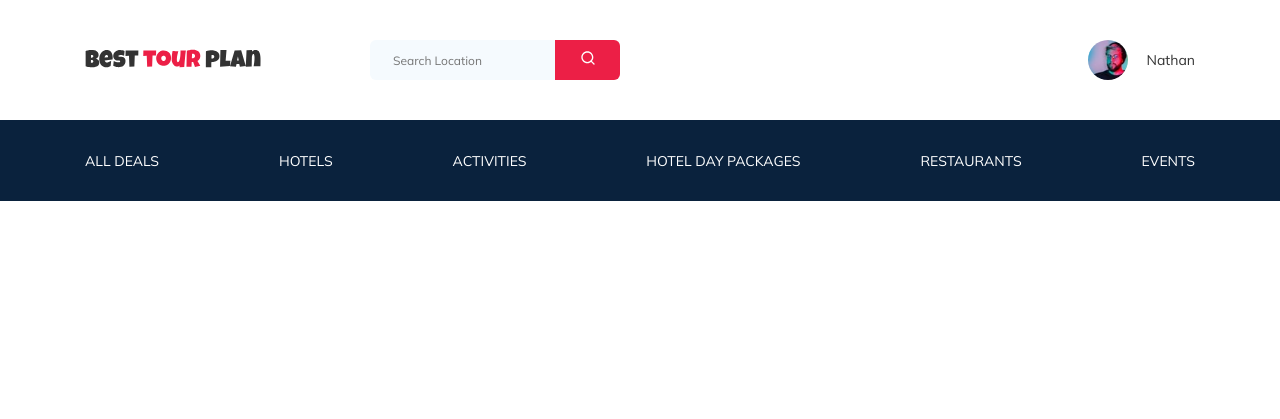
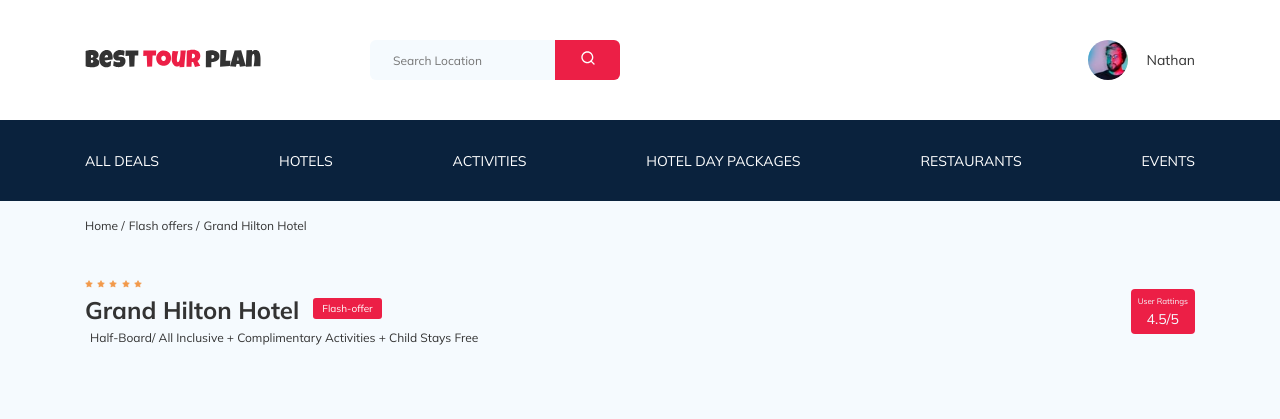
Before and after one commit to alexnik197/Tour-Plan, a PHP site: page / in a window 1280 px wide. Shown: the top 419 px of the page. Run offline with PHP 8.4, Linux system fonts and the light colour scheme.

Commit message:
create: breadcrumb and hotel-info

```diff
--- a/css/style.css
+++ b/css/style.css
@@ -348,6 +348,7 @@ template {
 
 body {
   font-family: 'Mulish', sans-serif;
+  background-color: #F5FAFE;
   color: #333333;
 }
 
@@ -477,6 +478,100 @@ img {
   color: #333333;
 }
 
+.hotel {
+  padding-top: 23px;
+  padding-bottom: 70px;
+}
+
+.hotel-info {
+  display: -webkit-box;
+  display: -ms-flexbox;
+  display: flex;
+  -webkit-box-align: center;
+      -ms-flex-align: center;
+          align-items: center;
+  -webkit-box-pack: justify;
+      -ms-flex-pack: justify;
+          justify-content: space-between;
+}
+
+.hotel-info__offer {
+  margin-left: 14px;
+  margin-top: 1px;
+}
+
+.hotel-info__name {
+  margin-top: 4px;
+  margin-bottom: 0;
+}
+
+.hotel-info__description {
+  margin: 5px;
+}
+
+.hotel-name {
+  font-size: 24px;
+  line-height: 30px;
+}
+
+.hotel-wrapper {
+  display: -webkit-box;
+  display: -ms-flexbox;
+  display: flex;
+  -ms-flex-wrap: wrap;
+      flex-wrap: wrap;
+  -webkit-box-align: center;
+      -ms-flex-align: center;
+          align-items: center;
+}
+
+.hotel-description {
+  font-size: 12px;
+  line-height: 15px;
+}
+
+.stars {
+  -ms-flex-preferred-size: 100%;
+      flex-basis: 100%;
+}
+
+.offer {
+  font-size: 10px;
+  line-height: 13px;
+  padding: 4px 9px;
+  background-color: #EC1F46;
+  border-radius: 3px;
+  color: #fff;
+}
+
+.rating {
+  max-width: 65px;
+  height: 45px;
+  background-color: #EC1F46;
+  border-radius: 4px;
+  padding-top: 8px;
+  padding-bottom: 8px;
+  padding: 0px 7px;
+  color: #F5FAFE;
+}
+
+.rating__text {
+  font-size: 8px;
+  line-height: 10px;
+}
+
+.rating__counter {
+  margin-top: 2px;
+  font-size: 14px;
+  line-height: 18px;
+  display: -webkit-box;
+  display: -ms-flexbox;
+  display: flex;
+  -webkit-box-pack: center;
+      -ms-flex-pack: center;
+          justify-content: center;
+}
+
 @media (max-width: 1200px) {
   .container {
     max-width: 960px;
@@ -556,3 +680,30 @@ img {
     width: 99px;
   }
 }
+
+.breadcrumb-list {
+  display: -webkit-box;
+  display: -ms-flexbox;
+  display: flex;
+  -webkit-box-align: center;
+      -ms-flex-align: center;
+          align-items: center;
+  list-style-type: none;
+  padding: 18px 0px;
+  margin: 0;
+}
+
+.breadcrumb-list__item {
+  font-size: 12px;
+  line-height: 13px;
+}
+
+.breadcrumb-list__item:not(:last-child)::after {
+  content: '/';
+  margin-right: 4px;
+}
+
+.breadcrumb-list__link {
+  text-decoration: none;
+  color: inherit;
+}
--- a/index.html
+++ b/index.html
@@ -53,5 +53,49 @@
         </div>
         <!-- /.navbar-bottom -->
     </header>
+    <div class="container">
+        <nav class="breadcrumb">
+            <ul class="breadcrumb-list">
+                <li class="breadcrumb-list__item">
+                    <a href="#" class="breadcrumb-list__link">Home</a>
+                <li class="breadcrumb-list__item">
+                    <a href="#" class="breadcrumb-list__link">Flash offers</a>
+                <li class="breadcrumb-list__item">
+                    <a class="breadcrumb-list__link">Grand Hilton Hotel</a>
+                </li>
+            </ul>
+        </nav>
+        <!-- /.breadcrumb -->
+    </div>
+    <!-- /.container -->
+
+    <div class="hotel">
+        <div class="container">
+            <div class="hotel-info">
+                <div class="hotel-info__text">
+                    <div class="hotel-wrapper">
+                        <div class="stars">
+                            <img src="src/img/ico/Star.svg" alt="star">
+                            <img src="src/img/ico/Star.svg" alt="star">
+                            <img src="src/img/ico/Star.svg" alt="star">
+                            <img src="src/img/ico/Star.svg" alt="star">
+                            <img src="src/img/ico/Star.svg" alt="star">
+                        </div>
+                        <h1 class="hotel-name hotel-info__name">Grand Hilton Hotel</h1>
+                        <span class="offer hotel-info__offer">Flash-offer</span>
+                    </div>
+                    <p class="hotel-description hotel-info__description">Half-Board/ All Inclusive + Complimentary Activities + Child Stays Free</p>
+                </div>
+                <!-- /.hotel-info__text -->
+                <div class="rating hotel-info__rating">
+                    <span class="rating__text">User Rattings</span>
+                    <span class="rating__counter">4.5/5</span>
+                </div>
+                <!-- /.hotel-info__rating -->
+            </div>
+        </div>
+        <!-- /.container -->
+    </div>
+    <!-- /.hotel -->
 </body>
 </html>
--- a/src/sass/_settings.sass
+++ b/src/sass/_settings.sass
@@ -3,6 +3,7 @@
 
 body
     font-family: 'Mulish', sans-serif
+    background-color: $secondary
     color: $text-color
 
 .container
--- a/src/sass/_variables.sass
+++ b/src/sass/_variables.sass
@@ -1,5 +1,5 @@
 $primary: #EC1F46
-
+$secondary: #F5FAFE
 $text-color: #333333
 $dark-theme: #0A223D
 $light-theme: #fff
--- /dev/null
+++ b/src/sass/blocks/_breadcrumb.sass
@@ -0,0 +1,17 @@
+.breadcrumb
+    &-list
+        display: flex
+        align-items: center
+        list-style-type: none
+        padding: 18px 0px
+        margin: 0
+        &__item
+            font-size: 12px
+            line-height: 13px
+            &:not(:last-child)
+                &::after
+                    content: '/'
+                    margin-right: 4px
+        &__link
+            text-decoration: none
+            color: inherit
--- /dev/null
+++ b/src/sass/blocks/_hotel.sass
@@ -0,0 +1,54 @@
+.hotel
+    padding-top: 23px
+    padding-bottom: 70px
+    &-info
+        display: flex
+        align-items: center
+        justify-content: space-between
+        &__offer
+            margin-left: 14px
+            margin-top: 1px
+        &__name
+            margin-top: 4px
+            margin-bottom: 0
+        &__description
+            margin: 5px
+    &-name
+        font-size: 24px
+        line-height: 30px
+    &-wrapper
+        display: flex
+        flex-wrap: wrap
+        align-items: center
+    &-description
+        font-size: 12px
+        line-height: 15px
+.stars
+    flex-basis: 100%
+
+.offer
+    font-size: 10px
+    line-height: 13px
+    padding: 4px 9px
+    background-color: $primary
+    border-radius: 3px
+    color: $light-theme
+
+.rating
+    max-width: 65px
+    height: 45px
+    background-color: $primary
+    border-radius: 4px
+    padding-top: 8px
+    padding-bottom: 8px
+    padding: 0px 7px
+    color: $secondary
+    &__text
+        font-size: 8px
+        line-height: 10px
+    &__counter
+        margin-top: 2px
+        font-size: 14px
+        line-height: 18px
+        display: flex
+        justify-content: center
--- a/src/sass/blocks/_media.sass
+++ b/src/sass/blocks/_media.sass
@@ -47,7 +47,24 @@
                 width: 16px
                 height: 1px
                 background-color: $text-color
-
+    .stars
+        flex-basis: auto
+    .hotel
+        &-name
+            flex-basis: 100%
+        &-wrapper
+            justify-content: space-between
+        &-info
+            &__text
+                width: 100%
+            &__name
+                margin-top: 10px
+                margin-bottom: 0
+            &__rating
+                display: none
+            &__offer
+                order: -1
+                margin-left: 0
 @media (max-width: 576px)
     .logo
         width: 99px
--- a/src/sass/style.sass
+++ b/src/sass/style.sass
@@ -10,5 +10,11 @@
 //Стили для блока header
 @import 'blocks/header'
 
+//Стили для блока hotel
+@import 'blocks/hotel'
+
 //Подключение стилей для адаптива
 @import 'blocks/media'
+
+//Подключение хлебных крошек
+@import 'blocks/breadcrumb'
```
Also changed, not shown: other parts of css/style.css (+29 -0 lines), src/img/ico/Star.svg (added).
